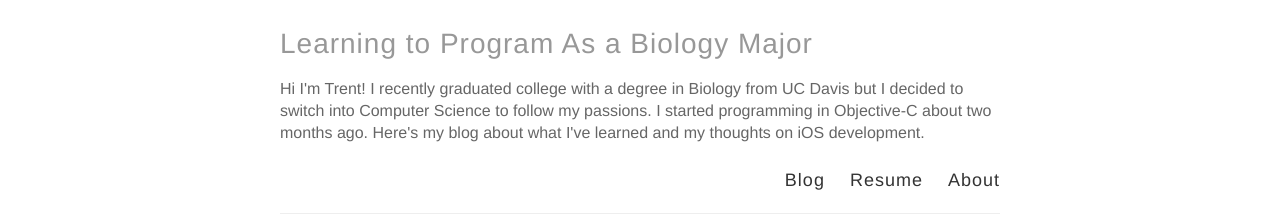
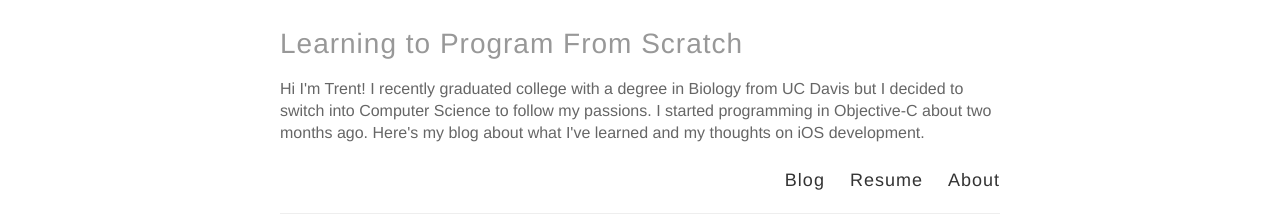
Before and after one commit to trentyou/trentyou.github.io, a Jekyll site: the page built from index.html, in a window 1280 px wide. Shown: the top 222 px of the page. Built offline with Jekyll 4.4.1, drawn with Linux system fonts in a browser that asks for light colours.

Commit message:
Updated _config.yml

```diff
--- a/_config.yml
+++ b/_config.yml
@@ -3,7 +3,7 @@
 #
 
 # Name of your site (displayed in the header)
-name: Learning to Program As a Biology Major
+name: Learning to Program From Scratch
 
 # Short bio or description (displayed in the header)
 description: Hi I'm Trent! I recently graduated college with a degree in Biology from UC Davis but I decided to switch into Computer Science to follow my passions. I started programming in Objective-C about two months ago. Here's my blog about what I've learned and my thoughts on iOS development.
```
